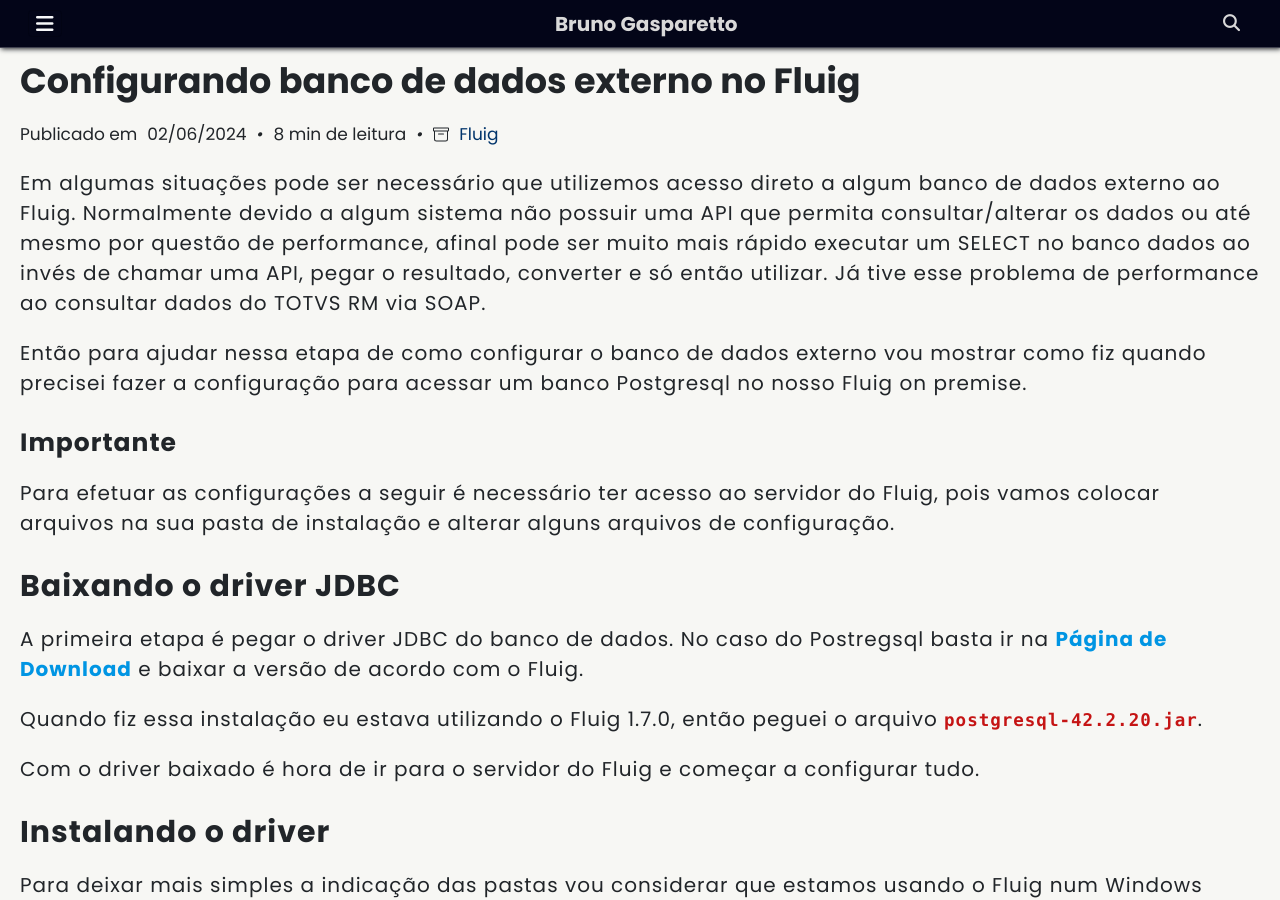
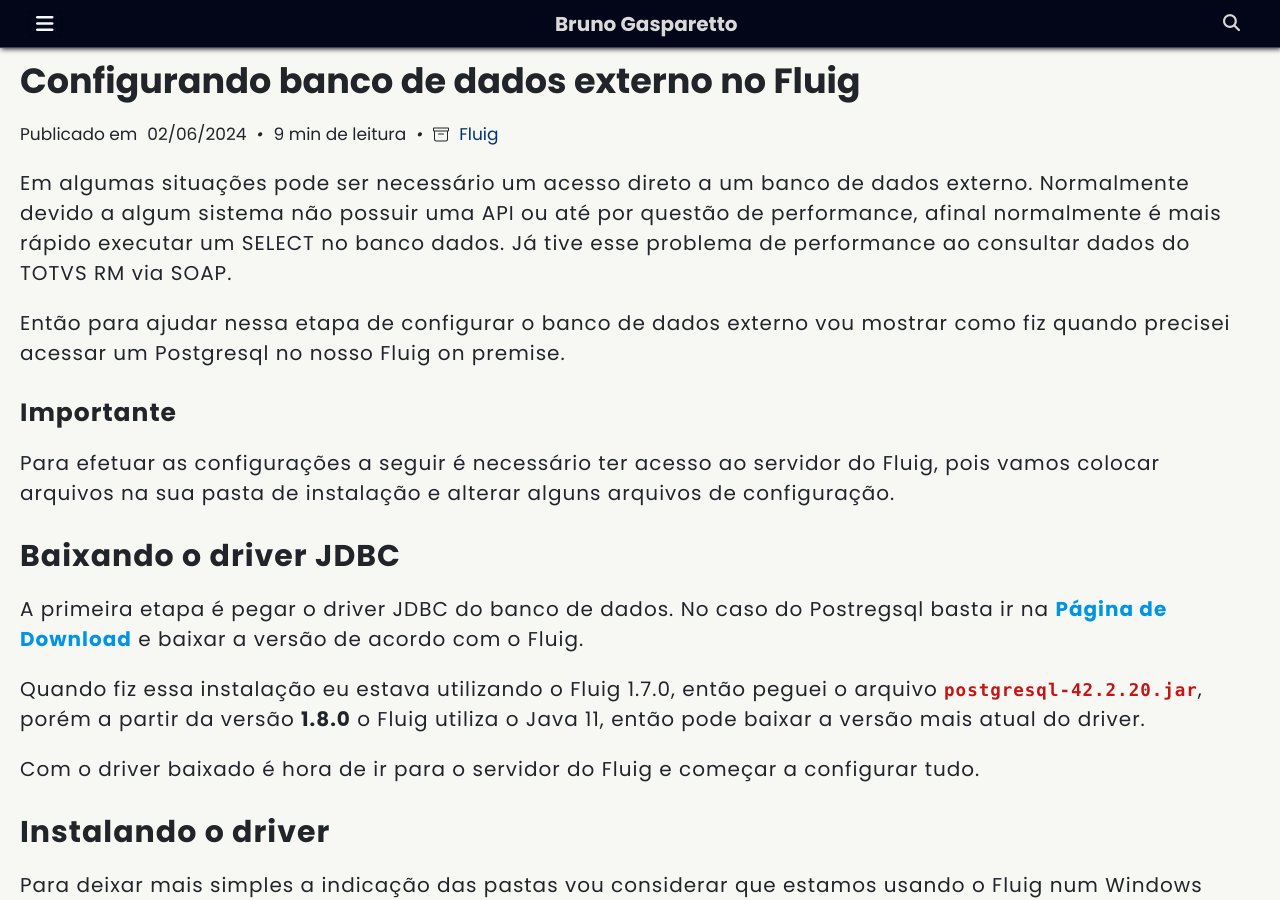
Before and after one commit to brunogasparetto/brunogasparetto.github.io, a Jekyll site: the page built from _posts/2024-06-02-configurando_banco_de_dados_externo_no_Fluig.md, in a window 1280 px wide and 900 px high. Built offline with Jekyll 4.4.1, drawn with Linux system fonts in a browser that asks for light colours; the table of contents is made by our own code; some of the changed text lies outside the part shown.

Commit message:
Altera algumas informações e acrescenta uma seção

````diff
--- a/_posts/2024-06-02-configurando_banco_de_dados_externo_no_Fluig.md
+++ b/_posts/2024-06-02-configurando_banco_de_dados_externo_no_Fluig.md
@@ -13,14 +13,13 @@
   - postgresql
 ---
 
-Em algumas situações pode ser necessário que utilizemos acesso direto a algum banco de dados externo ao
-Fluig. Normalmente devido a algum sistema não possuir uma API que permita consultar/alterar os dados ou
-até mesmo por questão de performance, afinal pode ser muito mais rápido executar um SELECT no banco
-dados ao invés de chamar uma API, pegar o resultado, converter e só então utilizar. Já tive esse
-problema de performance ao consultar dados do TOTVS RM via SOAP.
+Em algumas situações pode ser necessário um acesso direto a um banco de dados externo.
+Normalmente devido a algum sistema não possuir uma API ou até por questão de performance,
+afinal normalmente é mais rápido executar um SELECT no banco dados.
+Já tive esse problema de performance ao consultar dados do TOTVS RM via SOAP.
 
-Então para ajudar nessa etapa de como configurar o banco de dados externo vou mostrar como fiz quando
-precisei fazer a configuração para acessar um banco Postgresql no nosso Fluig on premise.
+Então para ajudar nessa etapa de configurar o banco de dados externo vou mostrar como fiz quando
+precisei acessar um Postgresql no nosso Fluig on premise.
 
 ### Importante
 
@@ -33,7 +32,8 @@
 [Página de Download](https://jdbc.postgresql.org/download/) e baixar a versão de acordo com o
 Fluig.
 
-Quando fiz essa instalação eu estava utilizando o Fluig 1.7.0, então peguei o arquivo `postgresql-42.2.20.jar`.
+Quando fiz essa instalação eu estava utilizando o Fluig 1.7.0, então peguei o arquivo `postgresql-42.2.20.jar`,
+porém a partir da versão **1.8.0** o Fluig utiliza o Java 11, então pode baixar a versão mais atual do driver.
 
 Com o driver baixado é hora de ir para o servidor do Fluig e começar a configurar tudo.
 
@@ -138,7 +138,15 @@
 </global-modules>
 ```
 
-Tudo configurado, vamos reiniciar o Fluig.
+Tudo configurado, então é necessário reiniciar o Fluig.
+
+## Configurando a conexão para o mesmo SGBD utilizado pelo Fluig
+
+Caso você precise acessar outro servidor de banco de dados e ele seja do mesmo tipo utilizado no Fluig você
+precisará simplesmente criar um `<datasource>` usando como modelo a configuração do **FluigDS**.
+
+Simplesmente copie cole o `<datasource jta="true" jndi-name="java:/jdbc/FluigDS"` e altere o endereço
+do servidor, nome do banco de dados e usuário e senha.
 
 ## Fazendo uma consulta ao banco de dados
 
````
Also changed, not shown: other parts of _posts/2024-06-02-configurando_banco_de_dados_externo_no_Fluig.md (+1 -1 lines).
